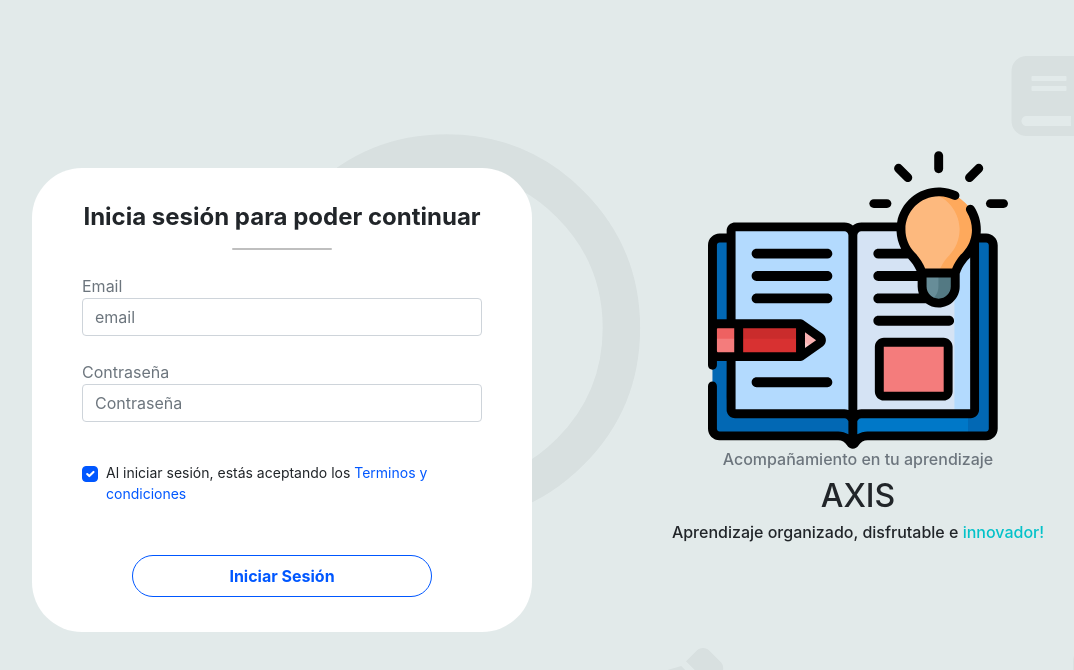
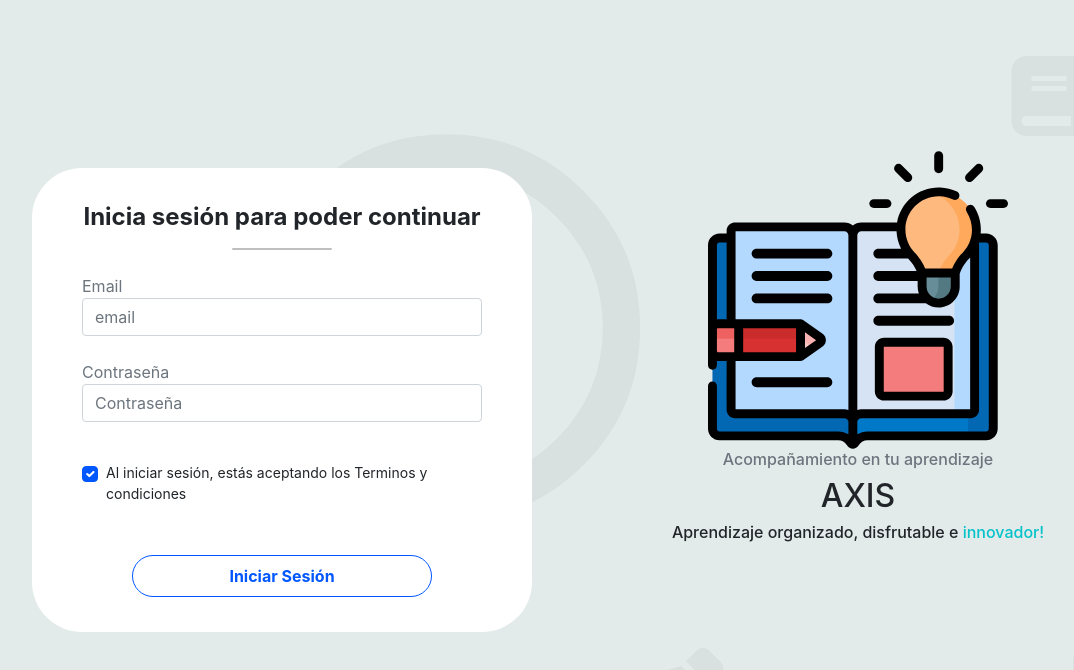
Before and after one commit to gustavom12/axis_front, a React (Create React App) app: page /login in a window 1280 px wide. Shown: the top 670 px of the page, without its empty margins (32-1106 px from the left). Built offline with nearby package versions, Linux system fonts and the light colour scheme.

Commit message:
removes hrefs

```diff
--- a/src/components/login/login.tsx
+++ b/src/components/login/login.tsx
@@ -106,7 +106,7 @@ function Login() {
           />
           <label className="form-check-label " htmlFor="flexCheckChecked">
             Al iniciar sesión, estás aceptando los{" "}
-            <a href="">Terminos y condiciones</a>
+            <a >Terminos y condiciones</a>
           </label>
         </div>
         <div className="text-danger">
```
